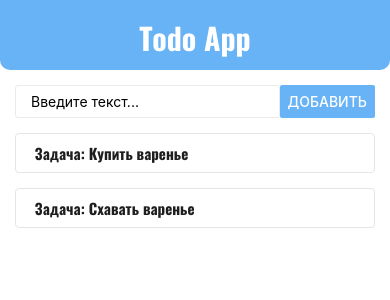
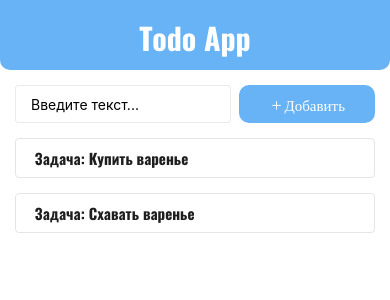
Before and after one commit to TimurZairov/react-native-todo, a React Native app in the folder rn-todo-app/: screen / in a window 390 px wide. Shown: the top 300 px of the page. Built offline with nearby package versions, Linux system fonts and the light colour scheme.

Commit message:
Add custom Buttons and Icons (components)

```diff
--- a/rn-todo-app/package.json
+++ b/rn-todo-app/package.json
@@ -9,6 +9,7 @@
     "web": "expo start --web"
   },
   "dependencies": {
+    "@expo/vector-icons": "^13.0.0",
     "expo": "~46.0.9",
     "expo-app-loading": "~2.1.0",
     "expo-font": "^10.2.0",
--- a/rn-todo-app/src/components/AddTodo.js
+++ b/rn-todo-app/src/components/AddTodo.js
@@ -1,6 +1,8 @@
 import React, {useState} from "react";
 import {View, Alert, StyleSheet, TextInput, Button} from 'react-native'
 import {THEME} from "../theme/theme";
+import {AppCustomButton} from "./ui/AppCustomButton";
+import {Ionicons} from "@expo/vector-icons";
 
 export const AddTodo = ({setTodos, todos}) => {
     const [title, setTitle] = useState('')
@@ -30,7 +32,14 @@ export const AddTodo = ({setTodos, todos}) => {
                 autoCorrect={false}
                 autoCapitalize= 'none'
             />
-            <Button  color={THEME.MAIN_COLOR} title="Добавить" onPress={addTodo} />
+
+            <AppCustomButton onPress={addTodo}>
+                <Ionicons name='add' size={15}>
+                    Добавить
+                </Ionicons>
+            </AppCustomButton>
+
+            {/*<Button  color={THEME.MAIN_COLOR} title="Добавить" onPress={addTodo} />*/}
         </View>
     )
 }
@@ -41,7 +50,7 @@ const styles = StyleSheet.create({
         justifyContent: 'space-between'
     },
     input: {
-        width: '75%',
+        width: '60%',
         borderStyle: 'solid',
         borderWidth: 1,
         borderColor: '#eaeaea',
--- a/rn-todo-app/src/components/EditModal.js
+++ b/rn-todo-app/src/components/EditModal.js
@@ -1,6 +1,9 @@
 import React, {useState} from "react";
 import {Button, Modal, TextInput, View, StyleSheet, Alert} from "react-native";
 import {THEME} from '../theme/theme'
+import {AppCustomButton} from "./ui/AppCustomButton";
+
+import {MaterialIcons} from "@expo/vector-icons";
 
 export const EditModal = ({visible, setVisible, todoOpen, editTodo }) => {
     const [ title, setTitle ] = useState(todoOpen.title)
@@ -23,8 +26,20 @@ export const EditModal = ({visible, setVisible, todoOpen, editTodo }) => {
             <View style={styles.wrapper}>
                 <TextInput style={styles.textInput} value={title} onChangeText={setTitle}/>
                 <View style={styles.button}>
-                    <Button color={THEME.DANGER_COLOR} title='Отменить' onPress={() => setVisible(false)}/>
-                    <Button title='Сохранить' onPress={() => changeHandler(todoOpen.id)}/>
+                    <AppCustomButton  onPress={() => setVisible(false)}>
+                        <MaterialIcons name='cancel' size={16}>
+                            Отмена
+                        </MaterialIcons>
+                    </AppCustomButton>
+
+                    <AppCustomButton color={THEME.DANGER_COLOR} onPress={() => changeHandler(todoOpen.id)}>
+                        <MaterialIcons name='save' size={16}>
+                            Сохранить
+                        </MaterialIcons>
+                    </AppCustomButton>
+
+                    {/*<Button color={THEME.DANGER_COLOR} title='Отменить' onPress={() => setVisible(false)}/>*/}
+                    {/*<Button title='Сохранить' onPress={() => changeHandler(todoOpen.id)}/>*/}
                 </View>
             </View>
         </Modal>
--- /dev/null
+++ b/rn-todo-app/src/components/ui/AppCustomButton.js
@@ -0,0 +1,30 @@
+import React from "react";
+import {TouchableOpacity, View, StyleSheet} from "react-native";
+import {AppRegularFont} from "./AppRegularFont";
+import {THEME} from "../../theme/theme";
+
+export const AppCustomButton = ({children, color=THEME.MAIN_COLOR, onPress, height= 38}) => {
+    return (
+        <TouchableOpacity onPress={onPress} activeOpacity={0.7}>
+            <View style={{...styles.btn, backgroundColor: color, height: height}}>
+                <AppRegularFont style={styles.text} >
+                    {children}
+                </AppRegularFont>
+            </View>
+        </TouchableOpacity>
+    )
+}
+
+const styles = StyleSheet.create({
+    btn: {
+        paddingHorizontal: 30,
+        paddingVertical: 10,
+        borderRadius: 10,
+        flexDirection: 'row',
+        justifyContent: 'space-between',
+        alignItems: 'center'
+    },
+    text: {
+        color: '#fff'
+    }
+})
--- a/rn-todo-app/src/screens/TodoScreen.js
+++ b/rn-todo-app/src/screens/TodoScreen.js
@@ -1,9 +1,13 @@
 import React, {useState} from "react";
-import {Text, View, StyleSheet, Button} from "react-native";
+import { View, StyleSheet, Button} from "react-native";
 import {THEME} from '../theme/theme'
+import {AntDesign} from '@expo/vector-icons'
+
 import {AppCard} from "../components/ui/AppCard";
 import {EditModal} from "../components/EditModal";
 import {AppRegularFont} from "../components/ui/AppRegularFont";
+import {AppCustomButton} from "../components/ui/AppCustomButton";
+
 
 
 
@@ -17,14 +21,30 @@ export const TodoScreen = ({ todoOpen, backHandler, removeTodo, editTodo}) => {
                 <View>
                     {todoOpen ? <AppRegularFont style={styles.text}>{todoOpen.title}</AppRegularFont> : {}}
                 </View>
-                <Button title='Редактировать' onPress={() => setVisible(true)}/>
+
+                <AppCustomButton onPress={() => setVisible(true)}>
+                    <AntDesign name='edit' size={18}>
+                        Ред.
+                    </AntDesign>
+                </AppCustomButton>
+                {/*<Button title='Редактировать' onPress={() => setVisible(true)}/>*/}
             </AppCard>
             <View style={styles.containerBtn}>
+                    <AppCustomButton onPress={backHandler}>
+                        <AntDesign name='back' size={18}>
+                            Назад
+                        </AntDesign>
+                    </AppCustomButton>
+                    {/*<Button color={THEME.GREY_COLOR} title='Назад' onPress={backHandler}/>*/}
+
                 <View style={styles.btn}>
-                    <Button color={THEME.GREY_COLOR} title='Назад' onPress={backHandler}/>
-                </View>
-                <View style={styles.btn}>
-                    <Button color={THEME.DANGER_COLOR} title='Удалить' onPress={() => removeTodo(todoOpen.id, todoOpen.title)}/>
+                    <AppCustomButton onPress={() => removeTodo(todoOpen.id, todoOpen.title)} color={THEME.DANGER_COLOR}>
+                        <AntDesign name='delete' size={18}>
+                            Удалить
+                        </AntDesign>
+                    </AppCustomButton>
+
+                    {/*<Button color={THEME.DANGER_COLOR} title='Удалить' onPress={() => removeTodo(todoOpen.id, todoOpen.title)}/>*/}
                 </View>
 
             </View>
@@ -44,7 +64,7 @@ const styles = StyleSheet.create({
         justifyContent: 'space-between'
     },
     btn: {
-        width: '45%',
+        width: '40%'
     },
     text: {
         fontSize: 20
```
Also changed, not shown: 1 other file (tests, documents, lock files or other folders).
